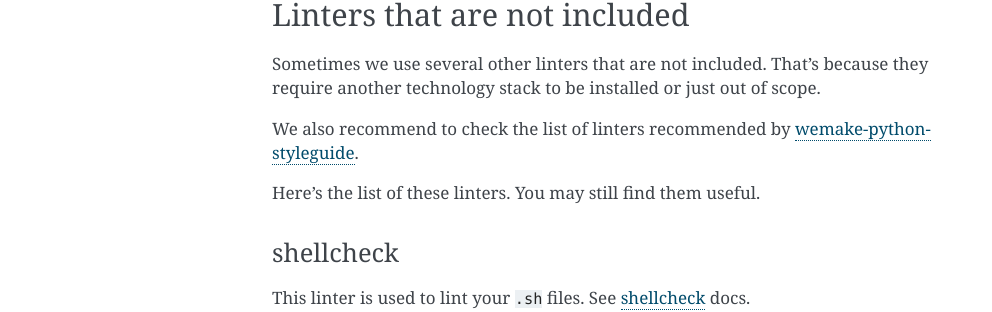
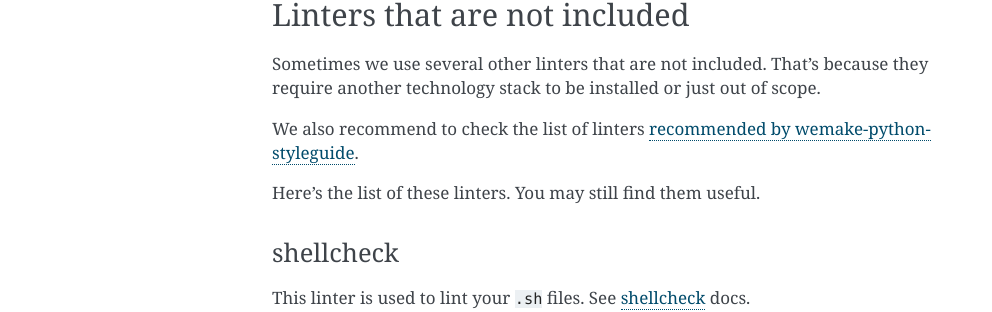
Before and after one commit to wemake-services/wemake-django-template, a Sphinx documentation site: the page built from {{cookiecutter.project_name}}/docs/pages/template/linters.rst, in a window 1280 px wide. Shown: the part 1480-1792 px from the top of the page, without its empty margins (148-1140 px from the left). Built offline with Sphinx 7.4.7, drawn with Linux system fonts in a browser that asks for light colours; the version number is read from the project's files by our own code.

Commit message:
Fixes docs

```diff
--- a/{{cookiecutter.project_name}}/docs/pages/template/linters.rst
+++ b/{{cookiecutter.project_name}}/docs/pages/template/linters.rst
@@ -91,8 +91,8 @@ Sometimes we use several other linters that are not included.
 That's because they require another technology stack to be installed
 or just out of scope.
 
-We also recommend to check the list of linters recommended
-by `wemake-python-styleguide <https://wemake-python-styleguide.readthedocs.io/en/latest/pages/usage.html#extras>`_.
+We also recommend to check the list of linters
+`recommended by wemake-python-styleguide <https://wemake-python-styleguide.readthedocs.io/en/latest/pages/usage.html#extras>`_.
 
 Here's the list of these linters. You may still find them useful.
 
```
